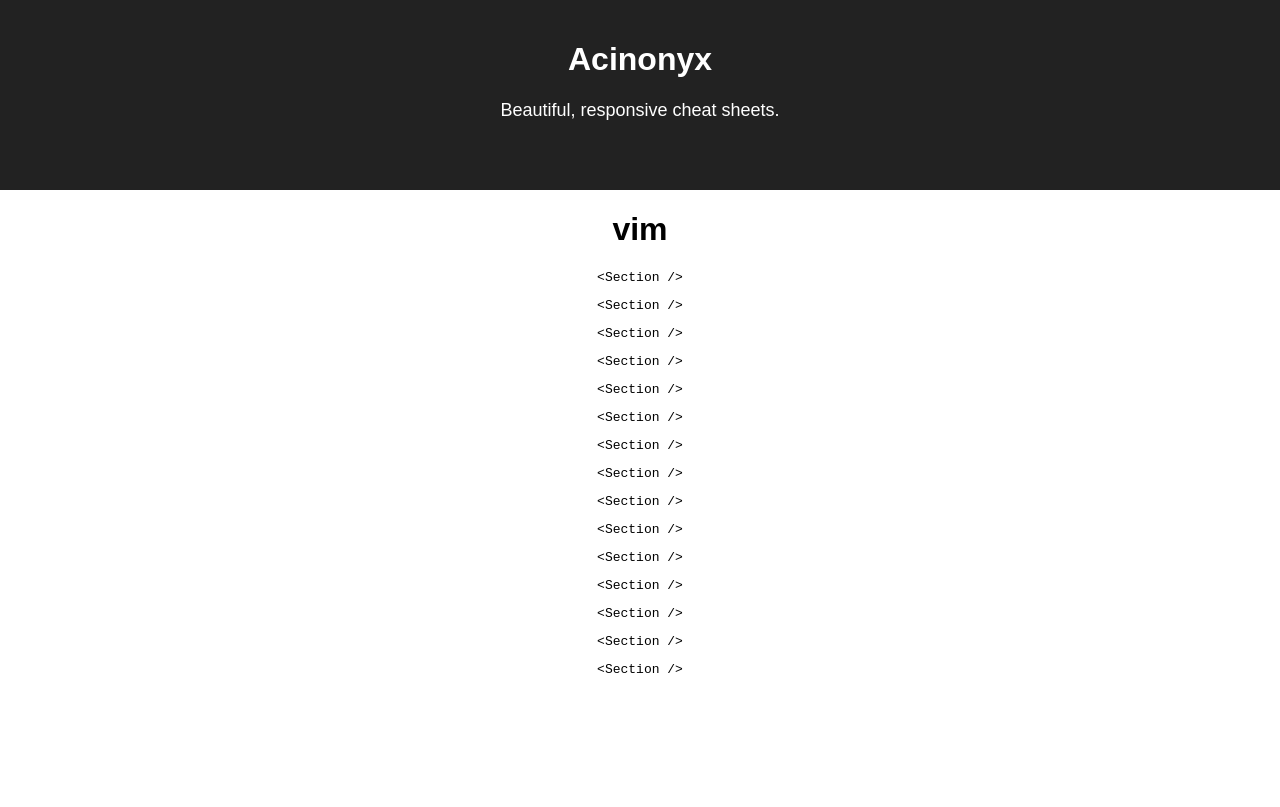
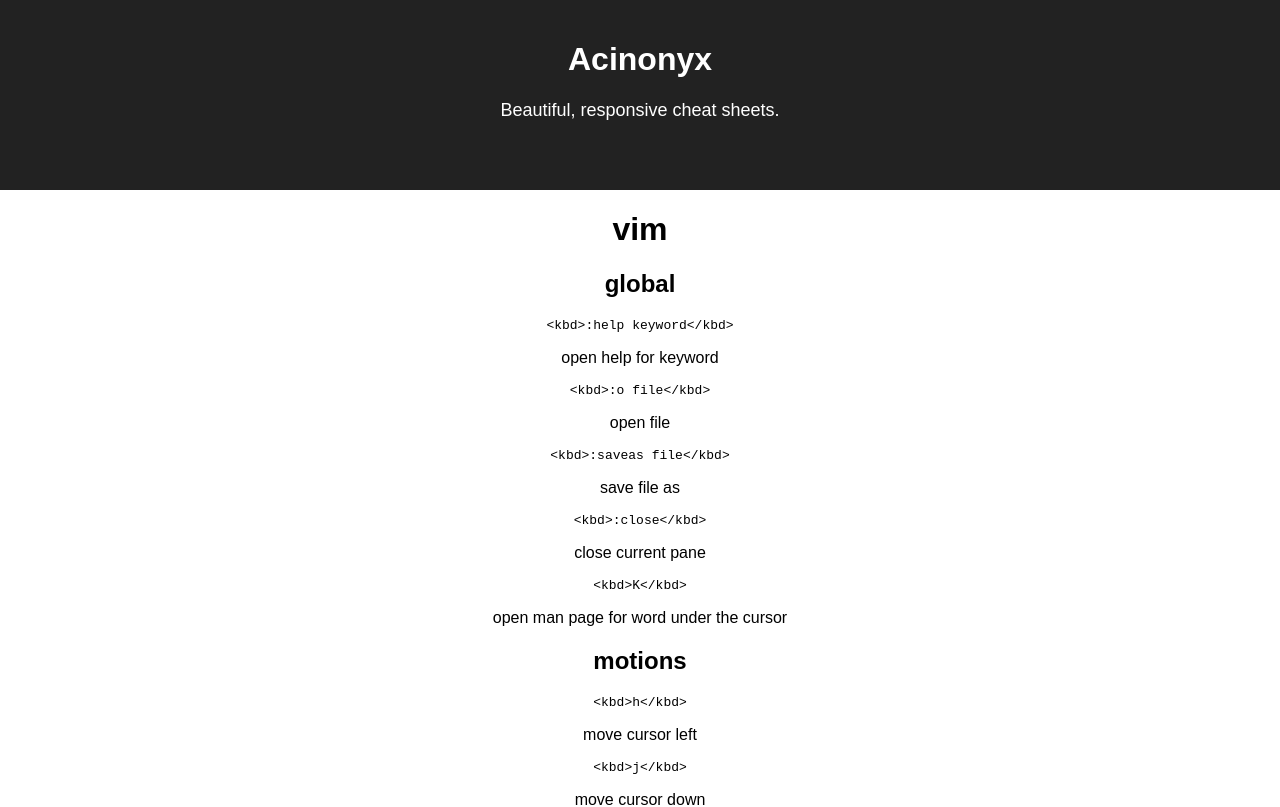
Before and after one commit to cpoliver/acinonyx, a React (Create React App) app: page / in a window 1280 px wide. Shown: the top 807 px of the page. Built offline with nearby package versions, Linux system fonts and the light colour scheme.

Commit message:
feat(components): Add base implementation for Section, Item components

```diff
--- a/src/components/CheatSheet.js
+++ b/src/components/CheatSheet.js
@@ -1,24 +1,23 @@
 import React from 'react';
 import PropTypes from 'prop-types';
-import { map } from 'ramda';
 
-import { Section } from './';
+import { mapWithIndex } from '../helpers';
+import { Section, SectionShape } from './Section';
 
 const renderSection = (section, key) => <Section { ...section } key={key} />;
 
 const CheatSheet = ({ title, sections }) => (
   <div className="c-cheat-sheet">
     <h1>{ title }</h1>
-    { map(renderSection, sections) }
+    { mapWithIndex(renderSection, sections) }
   </div>
 );
 
-CheatSheet.propTypes = {
+const CheatSheetShape = {
   title: PropTypes.string.isRequired,
-  sections: PropTypes.arrayOf(PropTypes.shape({
-    heading: PropTypes.string.isRequired,
-    items: PropTypes.array
-  }))
+  sections: PropTypes.arrayOf(SectionShape).isRequired
 };
 
-export { CheatSheet };
+CheatSheet.propTypes = PropTypes.shape(CheatSheetShape);
+
+export { CheatSheet, CheatSheetShape };
--- a/src/components/Item.js
+++ b/src/components/Item.js
@@ -1,9 +1,18 @@
 import React from 'react';
+import PropTypes from 'prop-types';
 
-const Item = () => (
+const Item = ({ command, description }) => (
   <div className="c-item">
-    <pre>&lt;Item /&gt;</pre>
+    <pre className="c-item--command">{ command }</pre>
+    <p className="c-item--description">{ description }</p>
   </div>
 );
 
-export { Item };
+const ItemShape = {
+  command: PropTypes.string.isRequired,
+  description: PropTypes.string.isRequired
+};
+
+Item.propTypes = PropTypes.shape(ItemShape);
+
+export { Item, ItemShape };
--- a/src/components/Section.js
+++ b/src/components/Section.js
@@ -1,10 +1,23 @@
+import React from 'react';
+import PropTypes from 'prop-types';
 
-import React from 'react';
+import { mapWithIndex } from '../helpers';
+import { Item, ItemShape } from './Item';
 
-const Section = () => (
+const renderItem = (item, key) => <Item {...item} key={key} />;
+
+const Section = ({ heading, items }) => (
   <div className="c-section">
-    <pre>&lt;Section /&gt;</pre>
+    <h2 className="c-section--heading">{ heading }</h2>
+    { mapWithIndex(renderItem, items) }
   </div>
 );
 
-export { Section };
+const SectionShape = {
+  heading: PropTypes.string.isRequired,
+  items: PropTypes.arrayOf(ItemShape).isRequired
+};
+
+Section.propTypes = PropTypes.shape(SectionShape);
+
+export { Section, SectionShape };
--- a/src/components/index.js
+++ b/src/components/index.js
@@ -1,3 +1 @@
-export * from './CheatSheet';
-export * from './Item';
-export * from './Section';
+export * from './CheatSheet'
```
